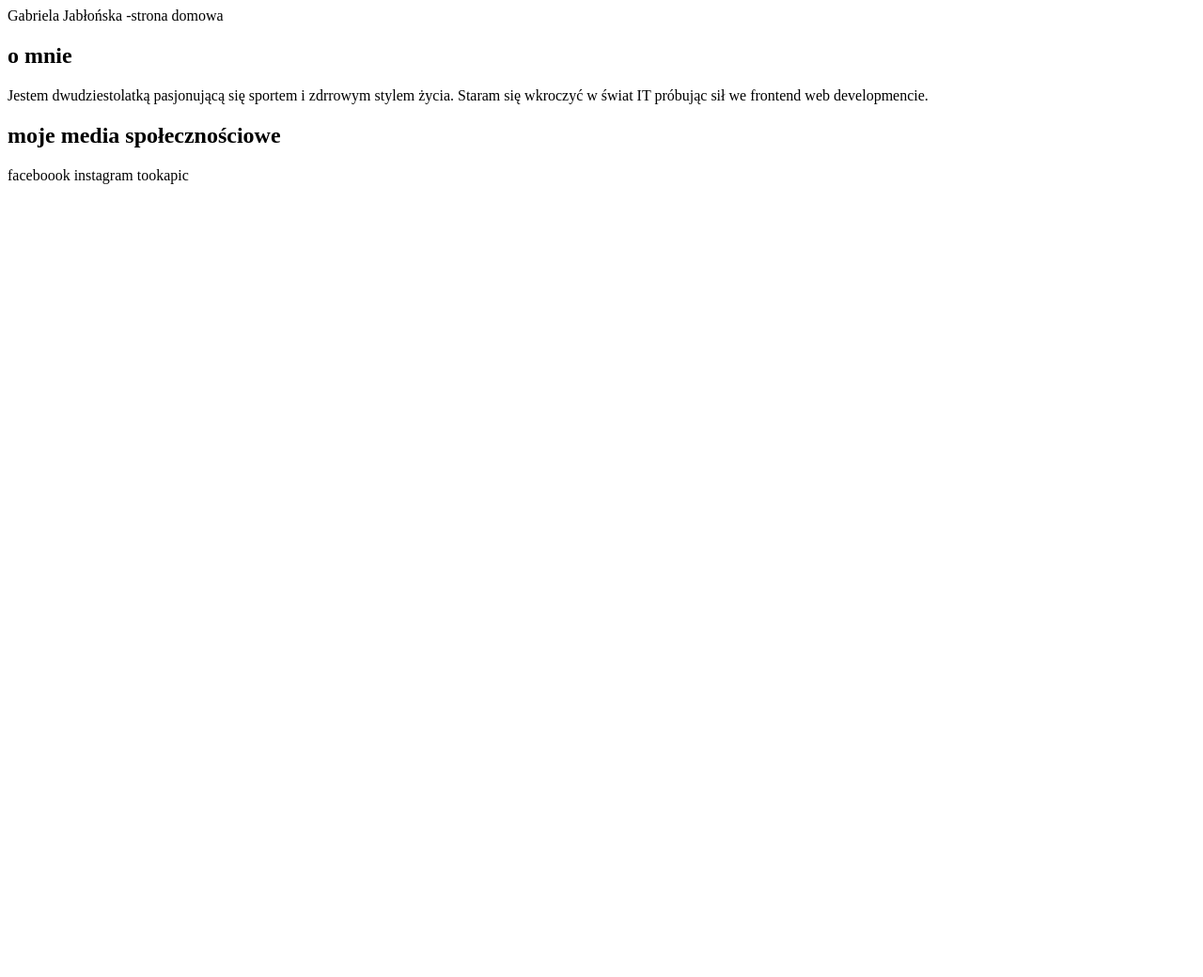
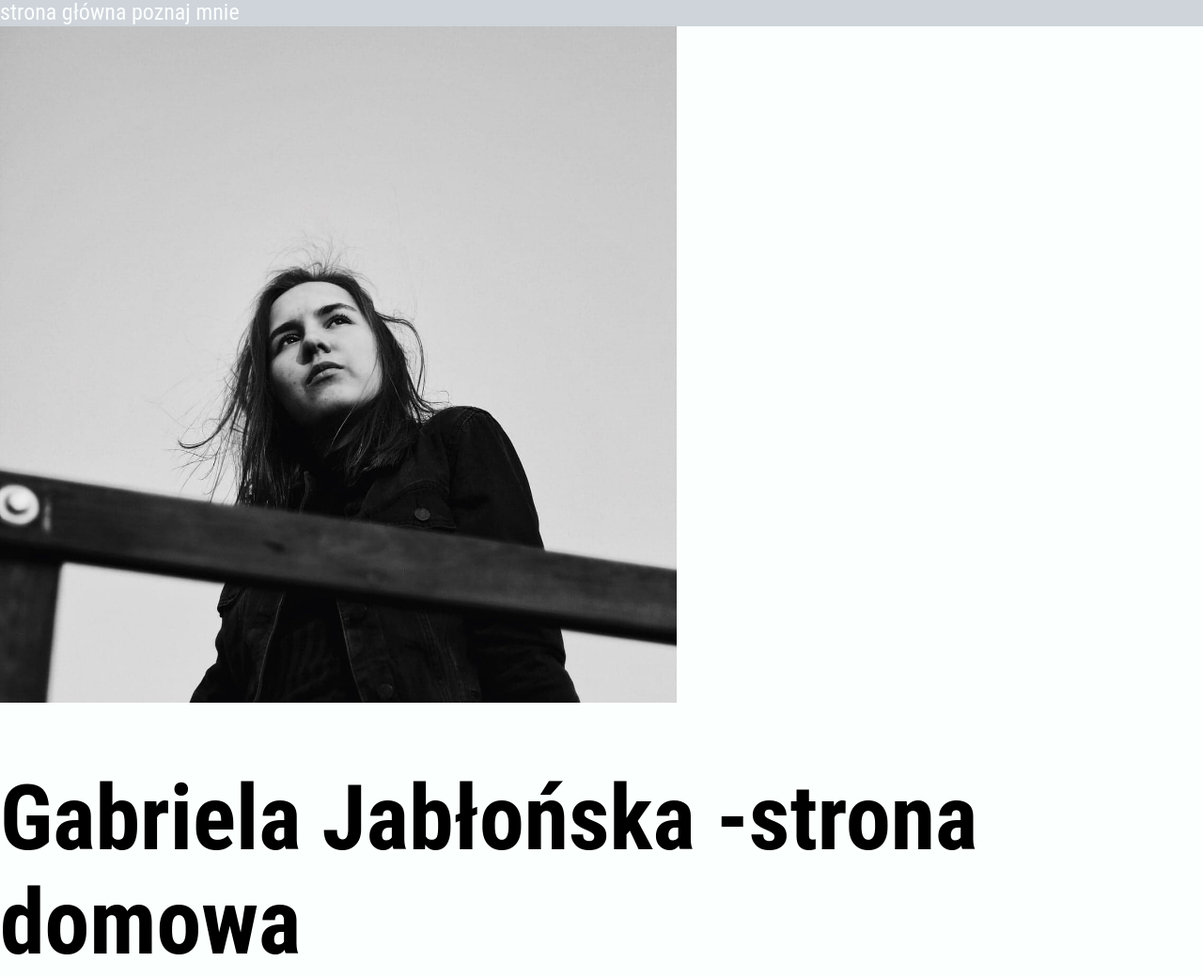
Before and after one commit to jablonska-gabriela/homepage, a website: page index.html in a window 1280 px wide. Shown: the top 1040 px of the page at 94% size. Before the commit the page ends 800 px from the top, so only its background shows below. Drawn offline with Linux system fonts and the light colour scheme.

Commit message:
adding tools and basic styling

```diff
--- a/index.html
+++ b/index.html
@@ -4,21 +4,24 @@
     <meta charset="UTF-8" />
     <meta name="viewport" content="width=device-width, initial-scale=1.0" />
     <title>Document</title>
+    <link href="normalize.css" rel="stylesheet" type="text/css" />
+    <link href="main.css" rel="stylesheet" type="text/css" /></head>
   </head>
-  <nav class="navigation">
+  <body>
+    <nav class="navigation">
       <header class="header">
-      <a href="index.html"></a>
-      <a href="#"></a>
-    </header>
-  </nav>
-  <body>
-    <main>
-      <header class="header">Gabriela Jabłońska -strona domowa</header>
+        <a class="link" href="index.html">strona główna</a>
+        <a  class="link" href="#">poznaj mnie</a>
+      </header>
+    </nav>
+     <img class="img" src="121456347_4276497392363907_3787412919945691490_n.jpg">
+    <main class="main">
+      <header class="main__heading"><h1>Gabriela Jabłońska -strona domowa</h1></header>
 
       <section class="about">
         <h2 class="about__heading">o mnie</h2>
-        <article class="article">
-          <p>
+        <article class="about__article">
+          <p class="about__article--paragraph">
             Jestem dwudziestolatką pasjonującą się sportem i zdrrowym stylem
             życia. Staram się wkroczyć w świat IT próbując sił we frontend web
             developmencie.
@@ -27,8 +30,8 @@
       </section>
       <section class="media">
         <h2 class="media__heading">moje media społecznościowe</h2>
-        <article clas="article">
-          <p>faceboook instagram tookapic</p>
+        <article clas="media__article">
+          <p class="media__article--paragraph">faceboook instagram tookapic</p>
         </article>
       </section>
     </main>
--- /dev/null
+++ b/main.scss
@@ -0,0 +1,45 @@
+body {
+  background-color: #fbfffe;
+  font-family: 'Roboto Condensed', sans-serif;
+}
+.main {
+  &__heading {
+    font-size: 48px;
+  }
+}
+.navigation {
+  font-size: 24px;
+}
+.header {
+  background-color: #ced4da;
+}
+.img {
+  max-width: 720px;
+  max-height: 1024px;
+}
+.about {
+  background-color: #ced4da;
+  color: #6c757d;
+  &__heading {
+    font-size: 24px;
+  }
+  &__article--paragraph {
+    color: #343a40;
+    font-size: 18px;
+  }
+}
+.media {
+  background-color: #ced4da;
+  color: #6c757d;
+  &__heading {
+    font-size: 24px;
+  }
+  &__article--paragraph {
+    color: #343a40;
+    font-size: 18px;
+  }
+}
+.link {
+  text-decoration: none;
+  color: #fbfffe;
+}
```
Also changed, not shown: package.json (added, +22 -0 lines), 121456347_4276497392363907_3787412919945691490_n.jpg (added), main.css (added), normalize.css (added), style.css (deleted), 2 other files.
